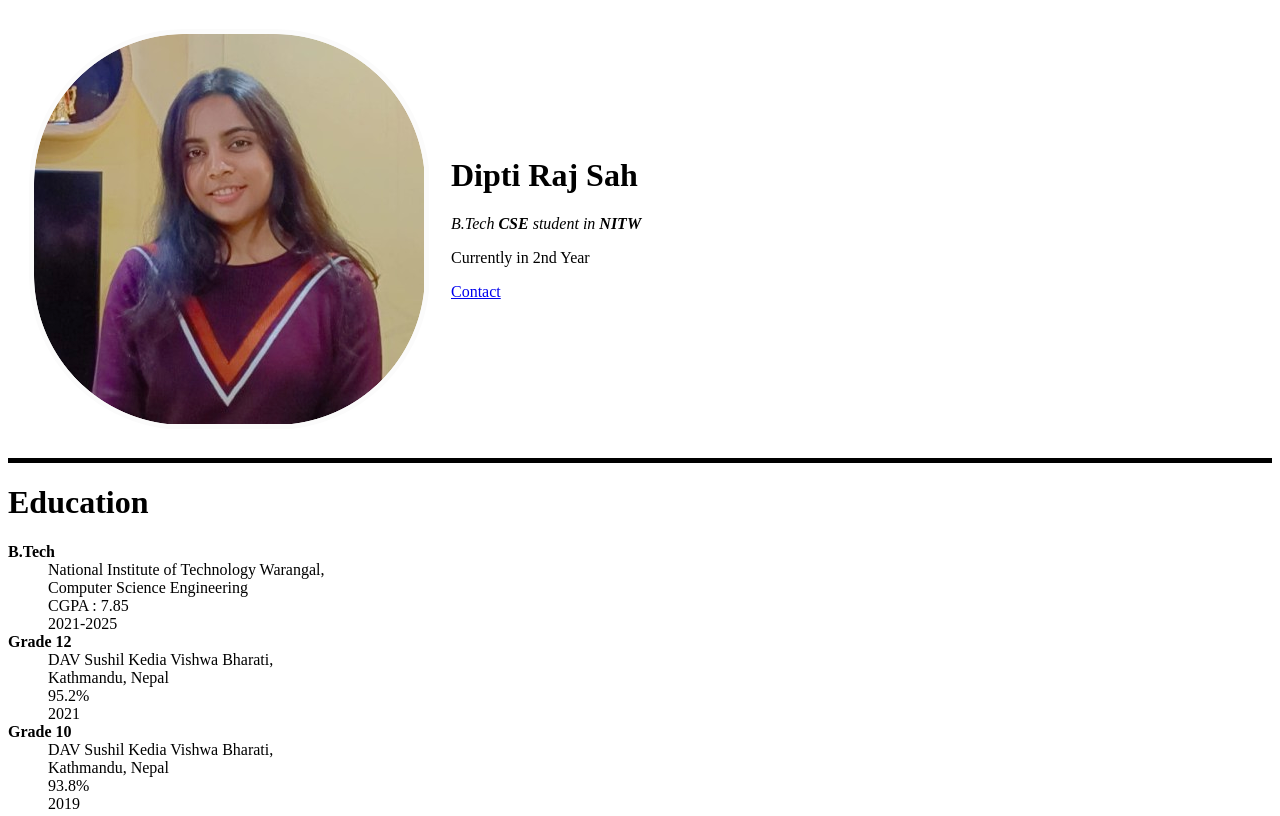
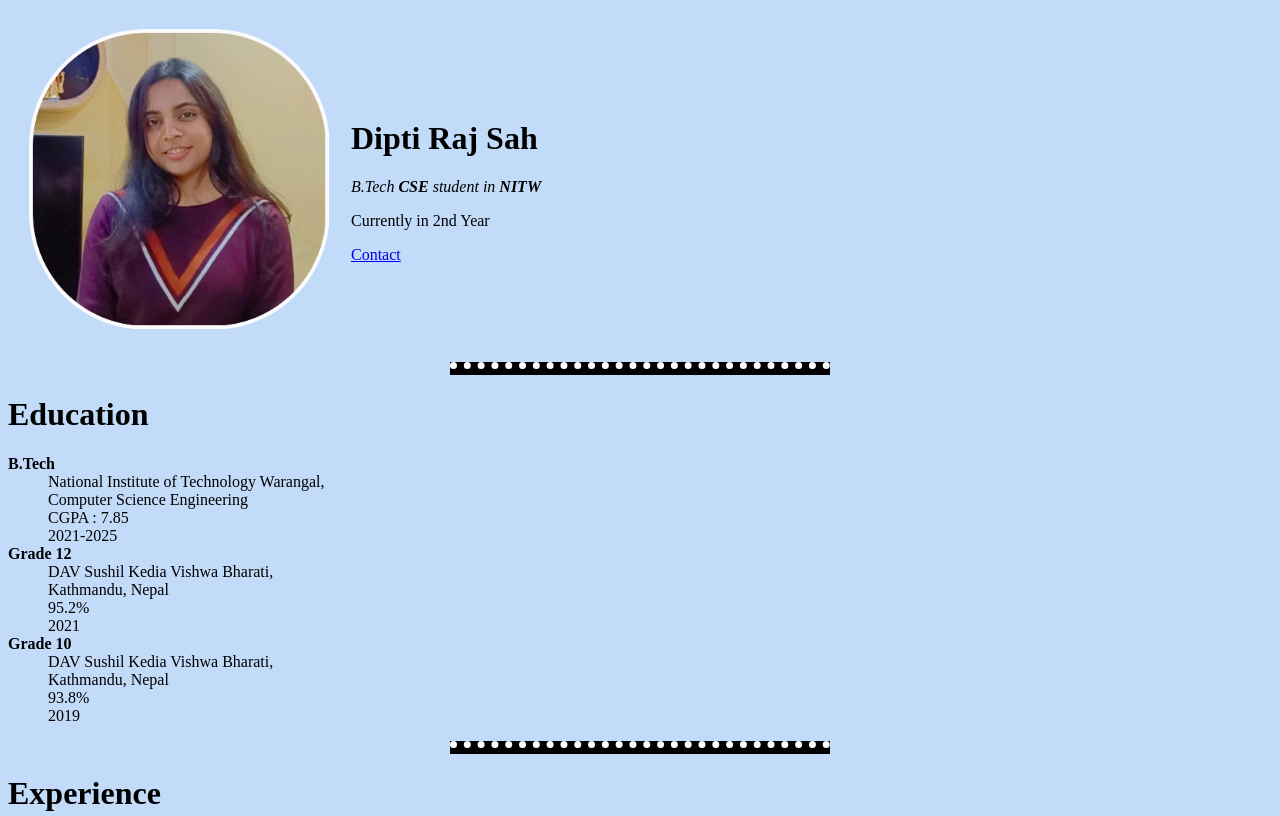
Before and after one commit to sahDipti/CV, a plain HTML site: page index.html in a window 1280 px wide. Shown: the top 816 px of the page. Drawn offline with Linux system fonts and the light colour scheme.

Commit message:
updated html file

```diff
--- a/index.html
+++ b/index.html
@@ -1,10 +1,24 @@
-
+<!DOCTYPE html>
 <html lang="en">
 <head>
     <meta charset="UTF-8">
     <title>Dipti's Personal Website</title>
+    <style>
+        body {
+            background-color: #c2dbf9;
+        }
+        img {
+            height: 300px;
+        }
+        hr {
+            border: none;
+            height: 6px;
+            border-top: 7px dotted rgb(255, 255, 255);
+            width: 30%;
+        }
+    </style>
 </head>
-<body>
+<body >
     <table cellspacing="20">
         <tr>
             <td><img src="images/dipti.jpg" alt="Dipti"></td>
```
